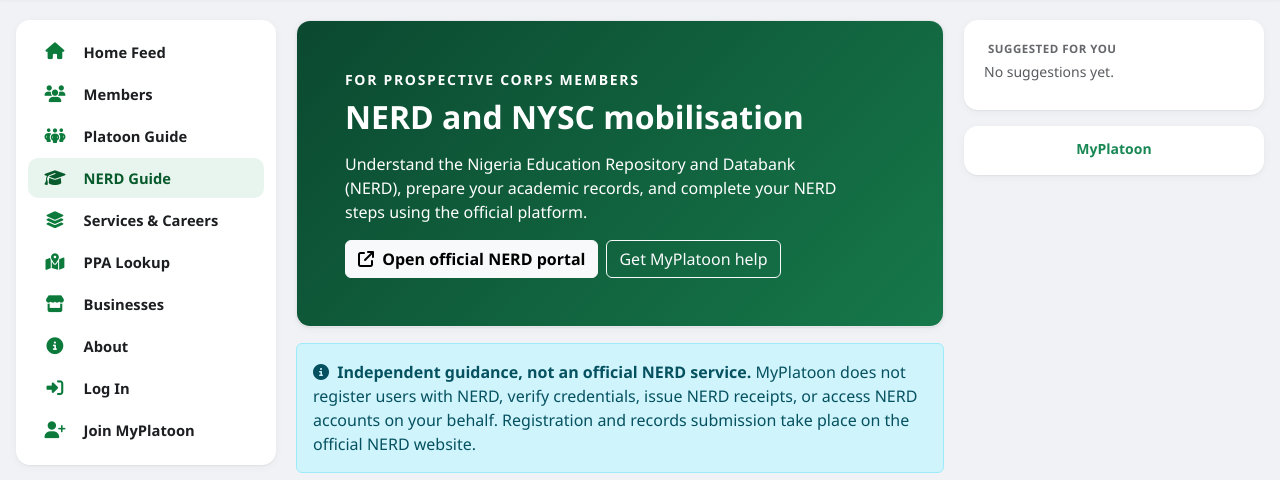
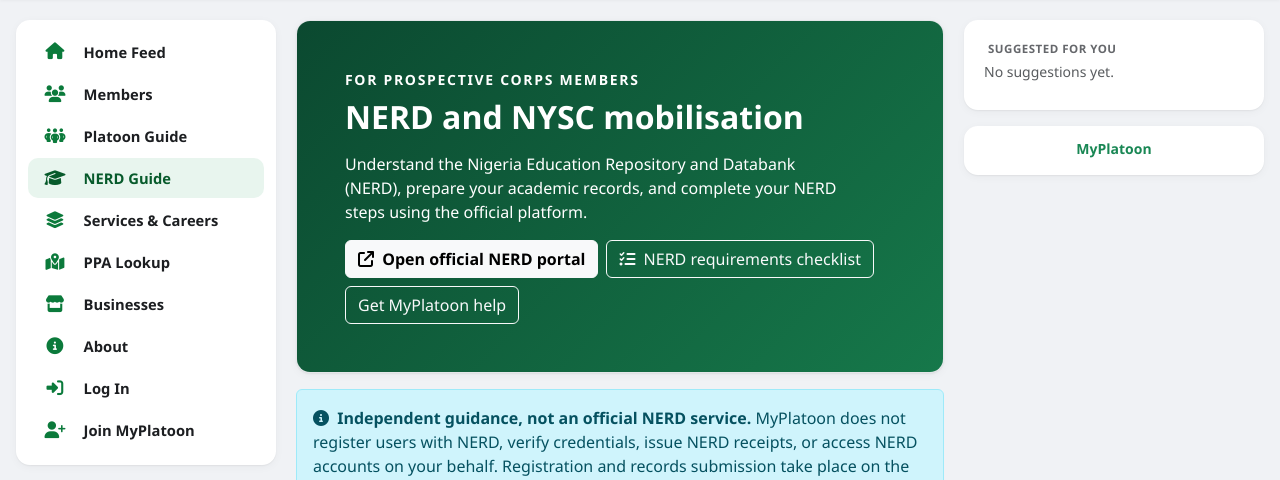
Before and after one commit to Simmyt3r/MyPlatoon, a Flask app: page /nerd in a window 1280 px wide. Shown: the part 56-536 px from the top of the page. Run offline with Flask 3, Linux system fonts and the light colour scheme; some libraries are stand-ins or nearby versions.

Commit message:
feat(nerd): promote complete requirements checklist from NERD introduction

```diff
--- a/app/templates/main/nerd.html
+++ b/app/templates/main/nerd.html
@@ -11,6 +11,7 @@
       <a class="btn btn-light fw-semibold" href="https://databank.ned.gov.ng/home" target="_blank" rel="noopener noreferrer">
         <i class="fa-solid fa-arrow-up-right-from-square me-1" aria-hidden="true"></i> Open official NERD portal
       </a>
+      <a class="btn btn-outline-light" href="{{ url_for('main.nerd_requirements') }}"><i class="fa-solid fa-list-check me-1" aria-hidden="true"></i> NERD requirements checklist</a>
       <a class="btn btn-outline-light" href="#nerd-help">Get MyPlatoon help</a>
     </div>
   </div>
```
